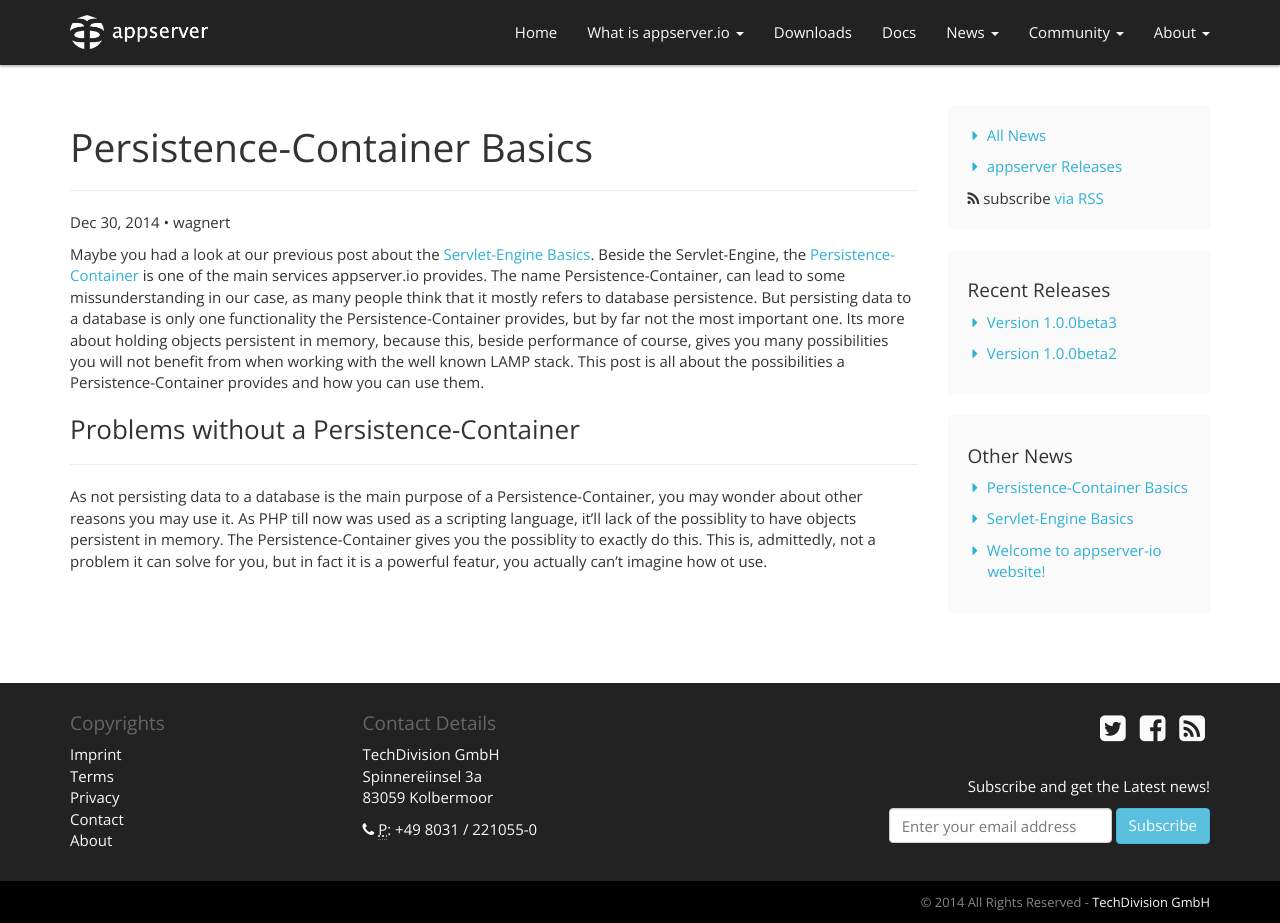
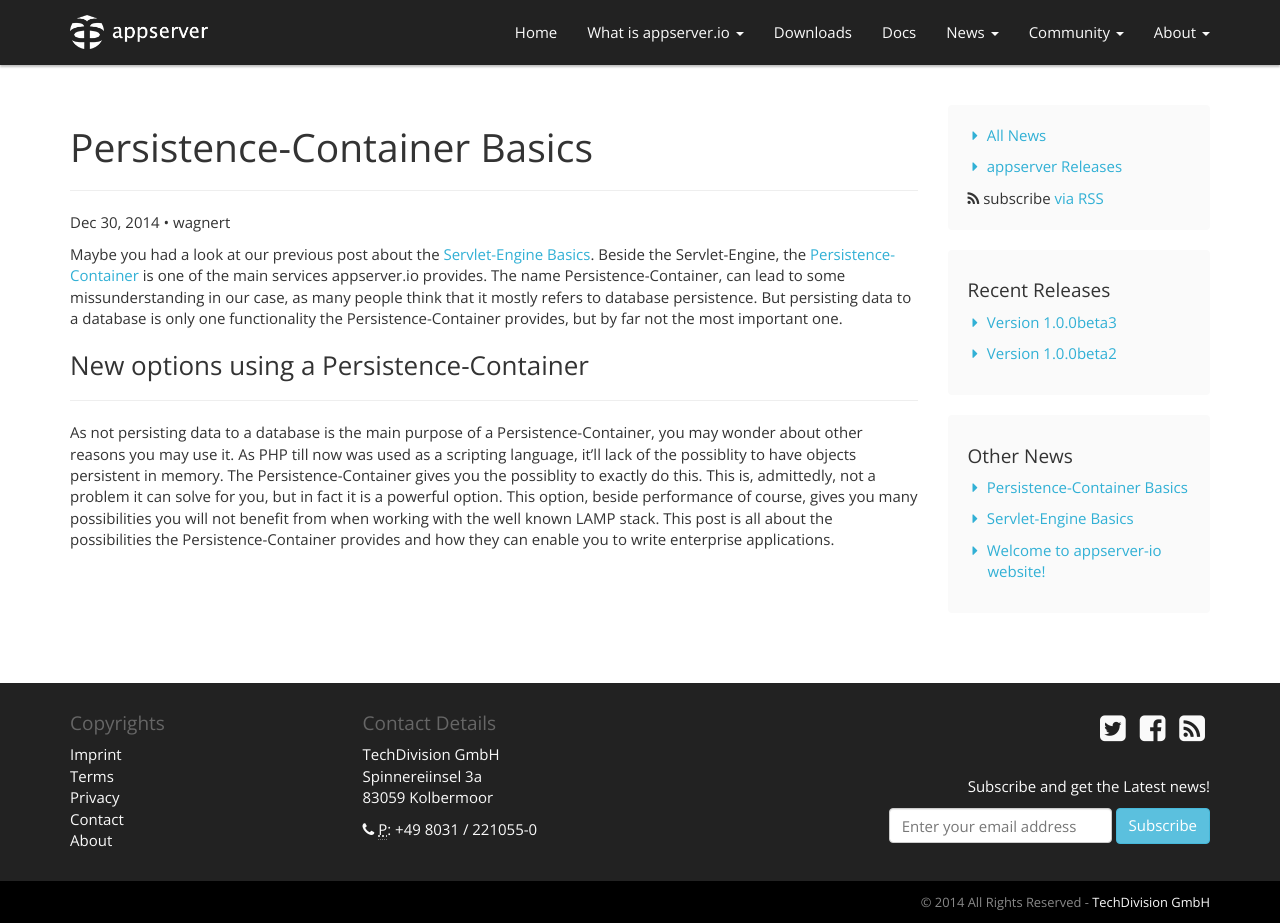
Before and after one commit to appserver-io/appserver, a Jekyll site: the page built from _posts/2014-12-30-persistence-container-basics.md, in a window 1280 px wide and 923 px high. Built offline with Jekyll 4.4.1, drawn with Linux system fonts in a browser that asks for light colours; nearby versions of some CDN libraries; library files that are not in the unit come from our copies; Markdown is read by kramdown in place of the engine named in the settings.

Commit message:
Update 2014-12-30-persistence-container-basics.md

```diff
--- a/_posts/2014-12-30-persistence-container-basics.md
+++ b/_posts/2014-12-30-persistence-container-basics.md
@@ -7,9 +7,9 @@
 categories: [Persistence-Container]
 ---
 
-Maybe you had a look at our previous post about the [Servlet-Engine Basics](/servlet-engine/2014/12/24/servlet-engine-basics.html). Beside the Servlet-Engine, the [Persistence-Container](http://appserver.io/documentation/persistence-container.html) is one of the main services appserver.io provides. The name Persistence-Container, can lead to some missunderstanding in our case, as many people think that it mostly refers to database persistence. But persisting data to a database is only one functionality the Persistence-Container provides, but by far not the most important one. Its more about holding objects persistent in memory, because this, beside performance of course, gives you many possibilities you will not benefit from when working with the well known LAMP stack. This post is all about the possibilities a Persistence-Container provides and how you can use them.
+Maybe you had a look at our previous post about the [Servlet-Engine Basics](/servlet-engine/2014/12/24/servlet-engine-basics.html). Beside the Servlet-Engine, the [Persistence-Container](http://appserver.io/documentation/persistence-container.html) is one of the main services appserver.io provides. The name Persistence-Container, can lead to some missunderstanding in our case, as many people think that it mostly refers to database persistence. But persisting data to a database is only one functionality the Persistence-Container provides, but by far not the most important one.
 
-### Problems without a Persistence-Container
+### New options using a Persistence-Container
 ***
 
-As not persisting data to a database is the main purpose of a Persistence-Container, you may wonder about other reasons you may use it. As PHP till now was used as a scripting language, it'll lack of the possiblity to have objects persistent in memory. The Persistence-Container gives you the possiblity to exactly do this. This is, admittedly, not a problem it can solve for you, but in fact it is a powerful featur, you actually can't imagine how ot use.
+As not persisting data to a database is the main purpose of a Persistence-Container, you may wonder about other reasons you may use it. As PHP till now was used as a scripting language, it'll lack of the possiblity to have objects persistent in memory. The Persistence-Container gives you the possiblity to exactly do this. This is, admittedly, not a problem it can solve for you, but in fact it is a powerful option. This option, beside performance of course, gives you many possibilities you will not benefit from when working with the well known LAMP stack. This post is all about the possibilities the Persistence-Container provides and how they can enable you to write enterprise applications.
```
